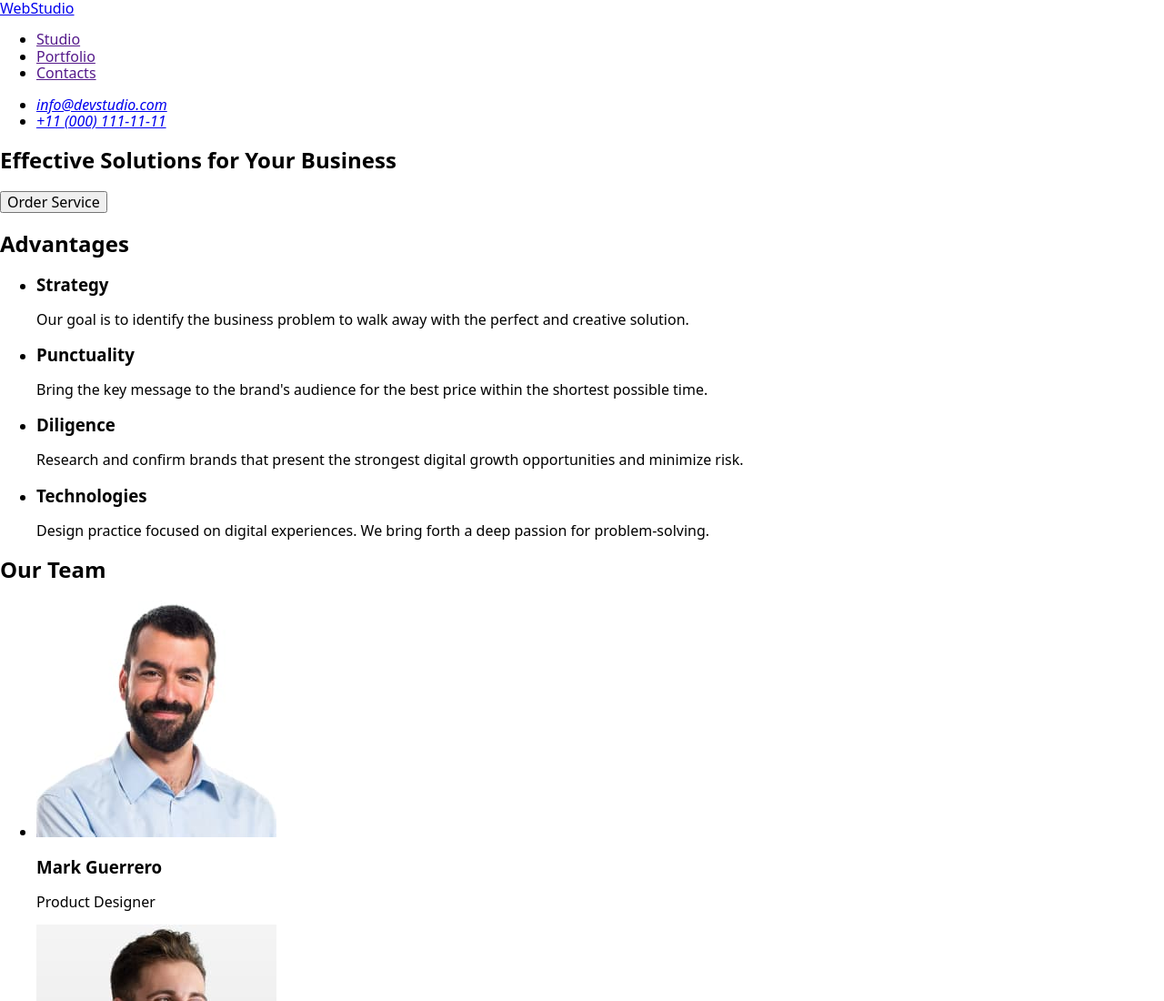
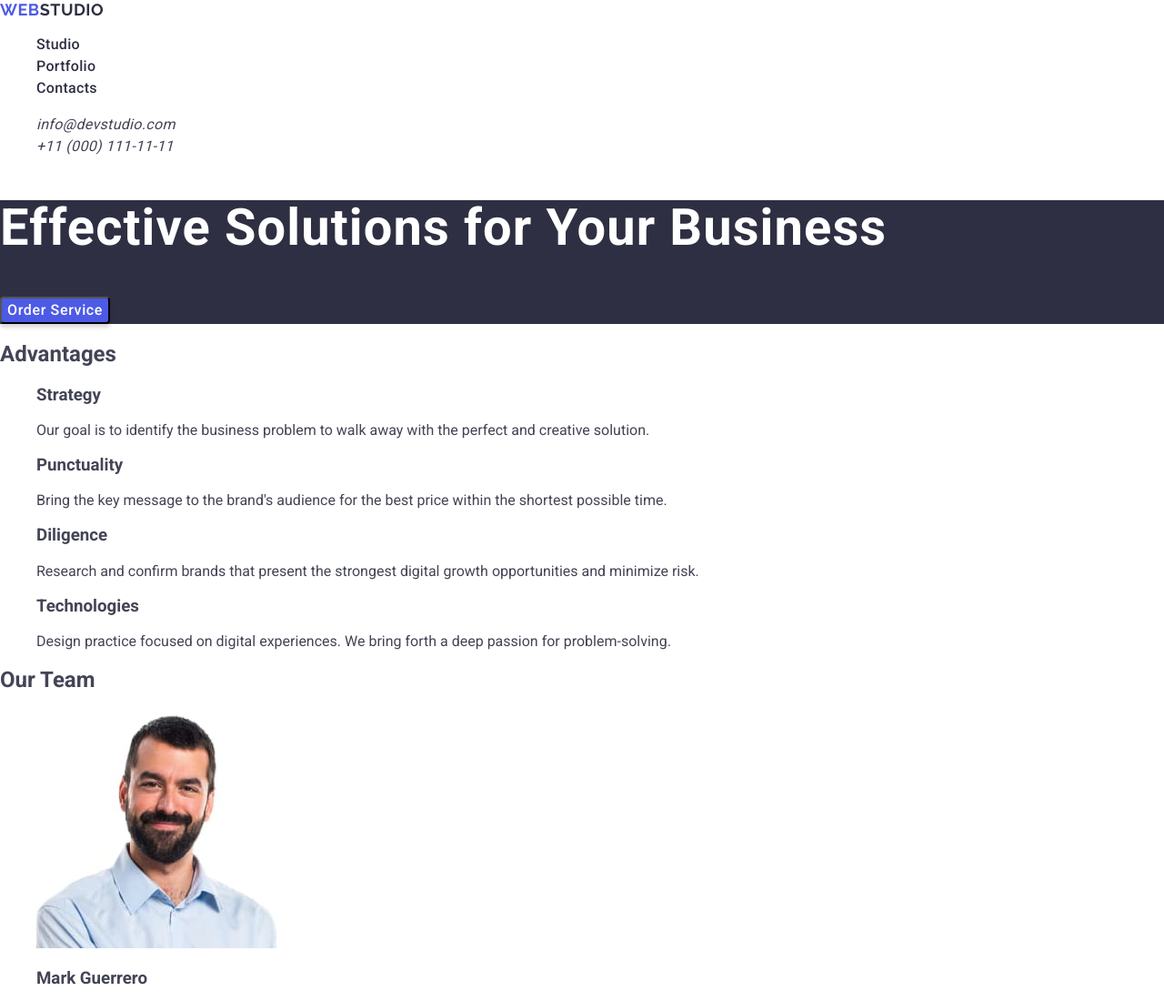
Before and after one commit to Viktor-K1/goit-markup-hw-02, a plain HTML site: page index.html in a window 1280 px wide. Shown: the top 1100 px of the page at 91% size. Drawn offline with nearby package versions, Linux system fonts and the light colour scheme.

Commit message:
add css to solution unit

```diff
--- /dev/null
+++ b/css/style.css
@@ -0,0 +1,87 @@
+body {
+    font-family: Roboto, sans-serif;
+    color: #434455;
+    background-color: #FFF;;
+}
+
+a {
+    text-decoration: none;
+}
+
+ul {
+    list-style-type: none;
+}
+
+/* Logo */
+.web-logo {
+color: #4D5AE5;
+font-family: Raleway;
+font-size: 18px;
+font-weight: 700;
+line-height: 21px; /* 116.667% */
+letter-spacing: 0.54px;
+text-transform: uppercase;
+}
+
+.studio-logo {
+color: #2E2F42;
+font-family: Raleway;
+font-size: 18px;
+font-weight: 700;
+line-height: 21px; /* 116.667% */
+letter-spacing: 0.54px;
+text-transform: uppercase;
+}
+
+/* Navigations elements */
+.navigation {
+font-size: 16px;
+font-weight: 500;
+line-height: 24px; /* 150% */
+letter-spacing: 0.32px;
+color: #2E2F42;
+}
+
+.navigation:active{
+    color:#404BBF;
+}
+
+/* Adress */
+address li a {
+font-size: 16px;
+line-height: 24px; /* 150% */
+letter-spacing: 0.32px;
+color: #434455;
+}
+
+.mailto:active {
+    color:#404BBF;
+}
+
+/* Section-1 */
+.solutions-unit {
+    background-color: #2E2F42;
+}
+
+.solutions-header {
+font-size: 56px;
+font-weight: 700;
+line-height: 60px; /* 107.143% */
+letter-spacing: 1.12px;
+color: #FFF;
+}
+
+.solutions-button {
+font-size: 16px;
+font-weight: 500;
+line-height: 24px; /* 150% */
+color: #FFF;
+letter-spacing: 0.64px;
+border-radius: 4px;
+background:#4D5AE5;
+box-shadow: 0px 4px 4px 0px rgba(0, 0, 0, 0.15);
+}
+
+.solutions-button:hover {
+    background-color:#404BBF;
+}
--- a/index.html
+++ b/index.html
@@ -3,24 +3,27 @@
   <head>
     <meta charset="UTF-8" />
     <meta name="viewport" content="width=device-width, initial-scale=1.0" />
+    <link rel="preconnect" href="https://fonts.googleapis.com">
+    <link rel="preconnect" href="https://fonts.gstatic.com" crossorigin>
+    <link href="https://fonts.googleapis.com/css2?family=Raleway:wght@700&family=Roboto:wght@400;500;700&display=swap" rel="stylesheet">
     <title>Document</title>
     <link rel="stylesheet" href="https://cdnjs.cloudflare.com/ajax/libs/modern-normalize/2.0.0/modern-normalize.min.css" integrity="sha512-4xo8blKMVCiXpTaLzQSLSw3KFOVPWhm/TRtuPVc4WG6kUgjH6J03IBuG7JZPkcWMxJ5huwaBpOpnwYElP/m6wg==" crossorigin="anonymous" referrerpolicy="no-referrer" />
-    <link rel="stylesheet" href="./style.css">
+    <link rel="stylesheet" href="./css/style.css">
   </head>
 
   <body>
     <header>
       <nav>
-        <a href="./index.html" class="logo">WebStudio</a>
+        <a href="./index.html" class="logo"><span class="web-logo">Web</span><span class="studio-logo">Studio</span></a>
         <ul>
-          <li><a href="">Studio</a></li>
-          <li><a href="">Portfolio</a></li>
-          <li><a href="">Contacts</a></li>
+          <li><a class="navigation" href="">Studio</a></li>
+          <li><a class="navigation" href="">Portfolio</a></li>
+          <li><a class="navigation" href="">Contacts</a></li>
         </ul>
       </nav>
       <address>
         <ul>
-          <li><a href="mailto:info@devstudio.com">info@devstudio.com</a></li>
+          <li><a class="mailto" href="mailto:info@devstudio.com">info@devstudio.com</a></li>
           <li><a href="tel:+110001111111">+11 (000) 111-11-11</a></li>
         </ul>
       </address>
@@ -28,9 +31,9 @@
 
     <main>
       <!--section_1-->
-      <section>
-        <h1>Effective Solutions for Your Business</h1>
-        <button type="button">Order Service</button>
+      <section class="solutions-unit">
+        <h1 class="solutions-header">Effective Solutions for Your Business</h1>
+        <button class="solutions-button" type="button">Order Service</button>
       </section>
 
       <!--section_2-->
@@ -113,32 +116,32 @@
         <h2>Our Portfolio</h2>
         <ul>
         <li>
-          <img src="./images/banking.jpg" alt="Banking App">
+          <img src="./images/banking.jpg" alt="Banking App" width="360" >
           <h3>Banking App</h3>
           <p>App</p>
         </li>
         <li>
-          <img src="./images/cashless.jpg" alt="Cashless Payment">
+          <img src="./images/cashless.jpg" alt="Cashless Payment" width="360">
           <h3>Cashless Payment</h3>
           <p>Marketing</p>
         </li>
         <li>
-          <img src="./images/maditation.jpg" alt="Meditaion App">
+          <img src="./images/maditation.jpg" alt="Meditaion App" width="360">
           <h3>Meditaion App</h3>
           <p>App</p>
         </li>
         <li>
-          <img src="./images/taxi.jpg" alt="Taxi Service">
+          <img src="./images/taxi.jpg" alt="Taxi Service" width="360">
           <h3>Taxi Service</h3>
           <p>Marketing</p>
         </li>
         <li>
-          <img src="./images/screen.jpg" alt="Screen Illustration">
+          <img src="./images/screen.jpg" alt="Screen Illustration" width="360">
           <h3>Screen Illustration</h3>
           <p>Design</p>
         </li>
         <li>
-          <img src="./images/courses.jpg" alt="Online Courses">
+          <img src="./images/courses.jpg" alt="Online Courses" width="360">
           <h3>Online Courses</h3>
           <p>Marketing</p>
         </li>
```
Also changed, not shown: style.css (deleted).
